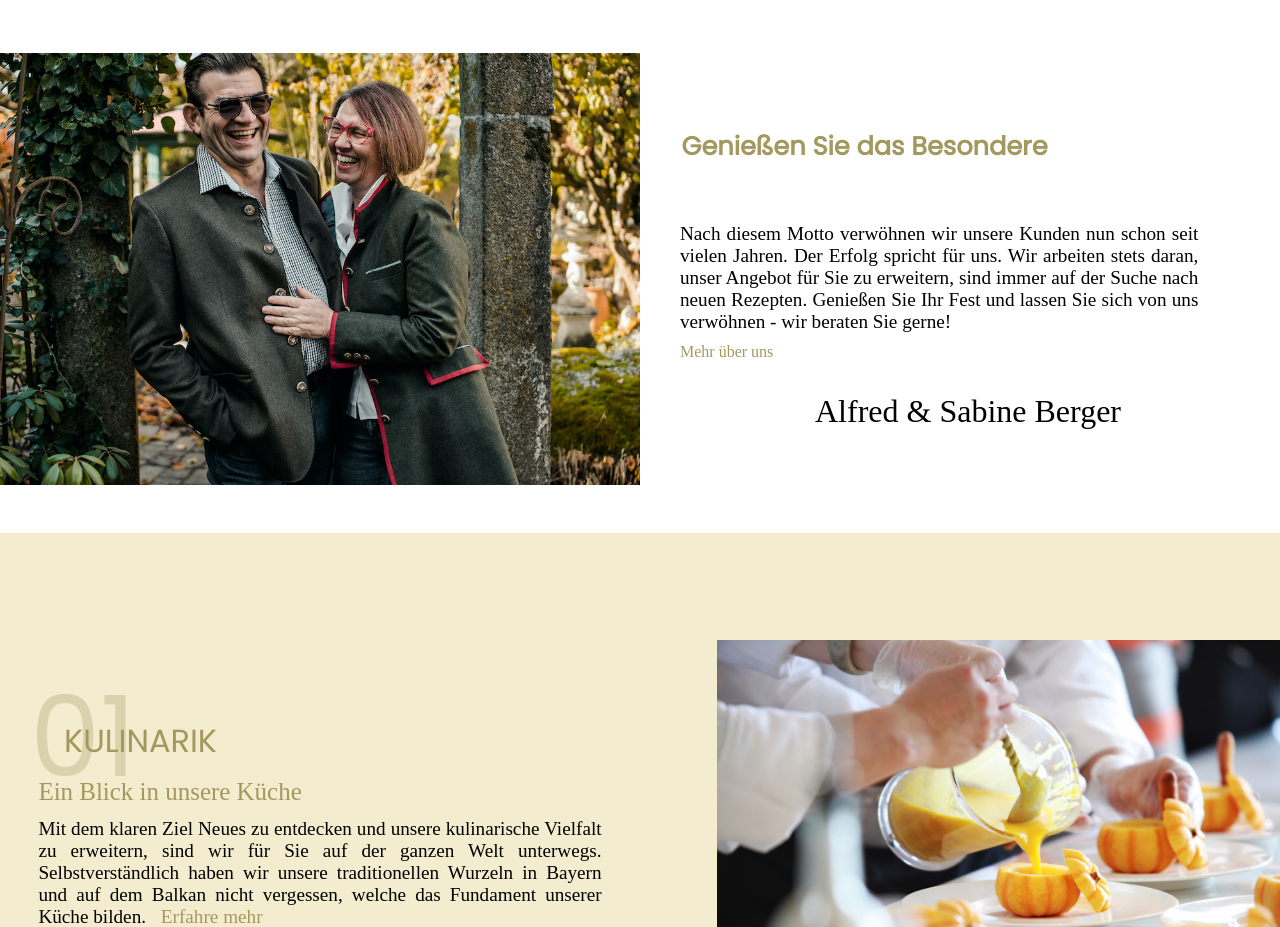
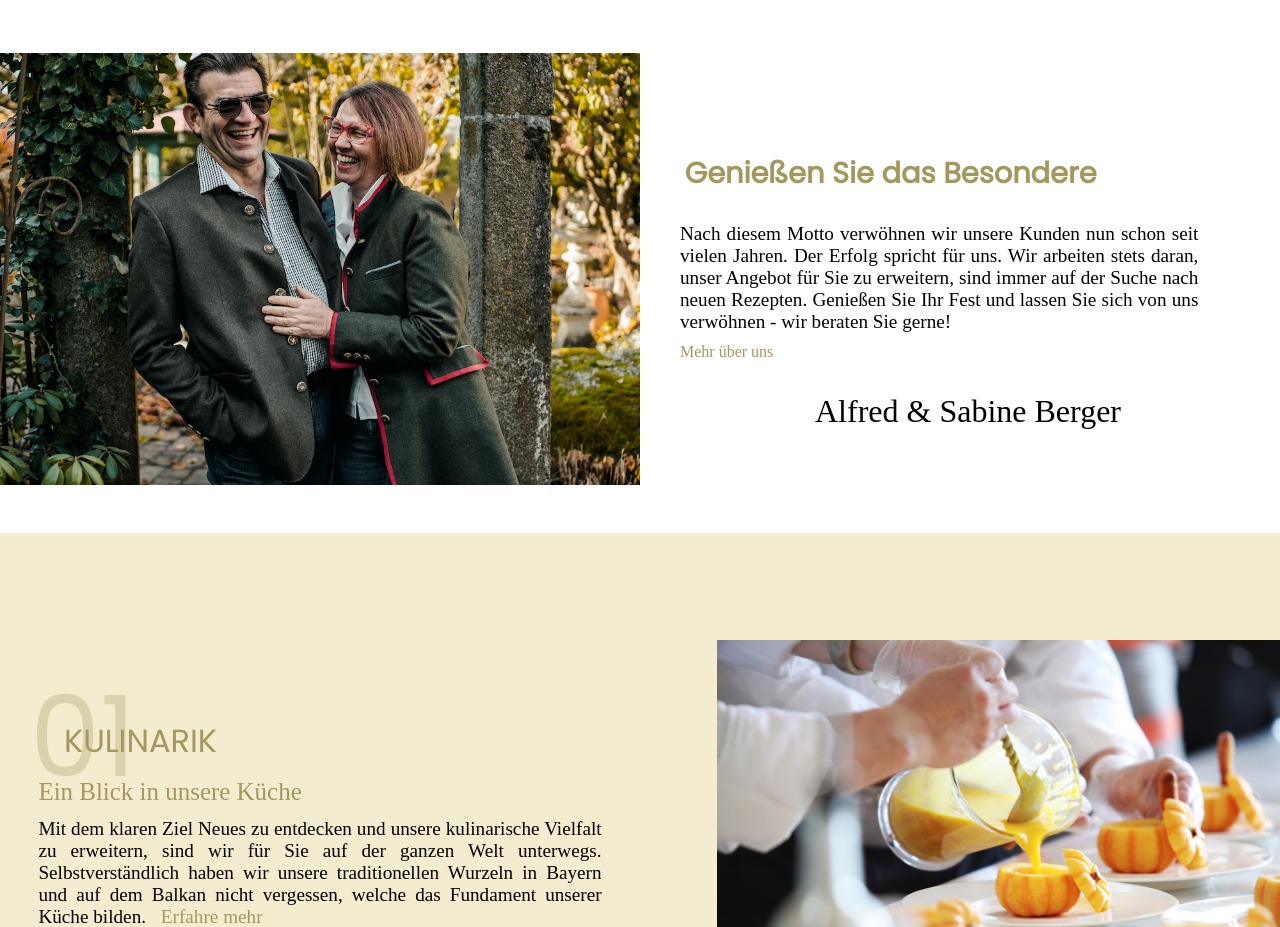
Before and after one commit to juliabrchrdt/partyserviceberger, a Gatsby site: page / in a window 1280 px wide. Shown: the part 800-1727 px from the top of the page. Built offline with nearby package versions, Linux system fonts and the light colour scheme; Gatsby itself is replaced by a stand-in of ours; a web font is replaced by a local one.

Commit message:
Entfernung redundanter Daten

```diff
--- a/src/components/04_TextBox/Textbox.module.scss
+++ b/src/components/04_TextBox/Textbox.module.scss
@@ -9,7 +9,6 @@
   overflow: hidden;
 
   &__content {
-
     grid-column: 1/2;
     grid-row: 3/4;
     justify-self: center;
@@ -21,7 +20,7 @@
     margin: 1em;
     font-family: $fontTitle;
     color: $gold;
-    font-size:180%;
+    font-size: 180%;
     text-align: center;
     grid-row: 1/2;
     justify-self: center;
@@ -34,7 +33,6 @@
     font-family: $fontText;
     font-size: 2.1vh;
     text-align: justify;
-
   }
 
   &__link:hover {
@@ -58,11 +56,9 @@
 
 @media (min-width: 70em) {
   .textbox {
-
     grid-template-columns: 50% 50%;
     grid-template-rows: 10% 30% 30% 10%;
     grid-column-gap: 1em;
-
 
     &__content {
       grid-column: 2/3;
@@ -73,10 +69,9 @@
     &__title {
       grid-column: 2/3;
       grid-row: 2/3;
-      font-size: 2vw;
-      align-self: start;
+      font-size: 180%;
+      align-self: center;
       justify-self: start;
-
     }
 
     &__text {
--- a/src/components/05_Slider/Slider.module.scss
+++ b/src/components/05_Slider/Slider.module.scss
@@ -131,7 +131,6 @@
 }
 
 @media (min-width: 60em) {
-
   .slider {
     grid-template-columns: 50vw 50vw;
     grid-template-rows: 15vh 50vh 15vh;
@@ -160,7 +159,6 @@
       text-transform: uppercase;
       color: $gold;
     }
-
 
     &__number {
       grid-column: 1/2;
@@ -200,7 +198,6 @@
       grid-column: 1/2;
       justify-self: center;
       align-self: end;
-
     }
   }
 
--- a/src/components/07_Contact/Contact.module.scss
+++ b/src/components/07_Contact/Contact.module.scss
@@ -53,9 +53,6 @@
     font-size: 1.1em;
     color: black;
   }
-
-
-
 }
 
 @media (min-width: 70em) {
@@ -82,14 +79,12 @@
       grid-row: 1/2;
       justify-self: center;
       align-self: center;
-
     }
     &__instagram {
       grid-column: 4/5;
       grid-row: 1/2;
       justify-self: center;
       align-self: center;
-
     }
 
     &__link {
```
Also changed, not shown: src/components/06_Cards/Cards.module.scss (+1 -6 lines), src/images/logoBerger.png (deleted), src/images/teamBerger-3.jpg (deleted), src/images/teamBerger-4.jpg (deleted), src/images/teamBerger-5.jpg (deleted), 1 other file.
